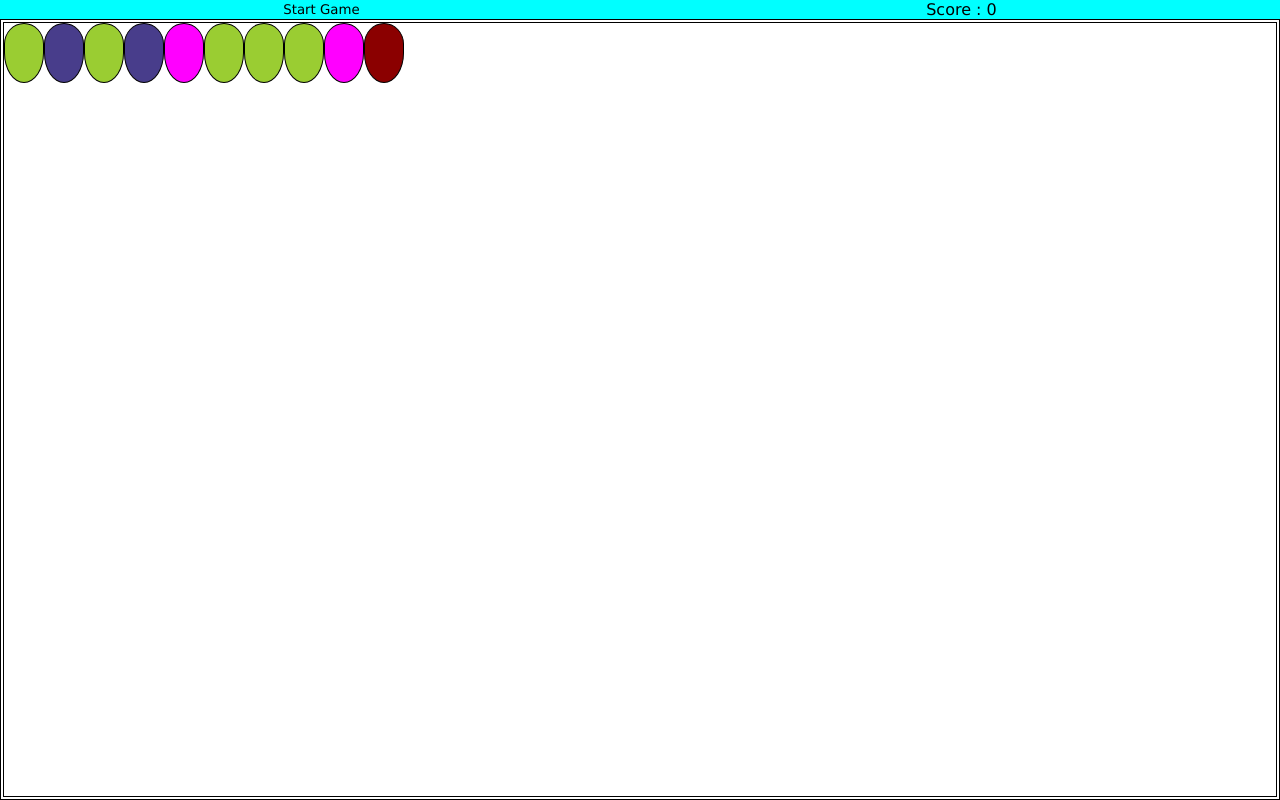
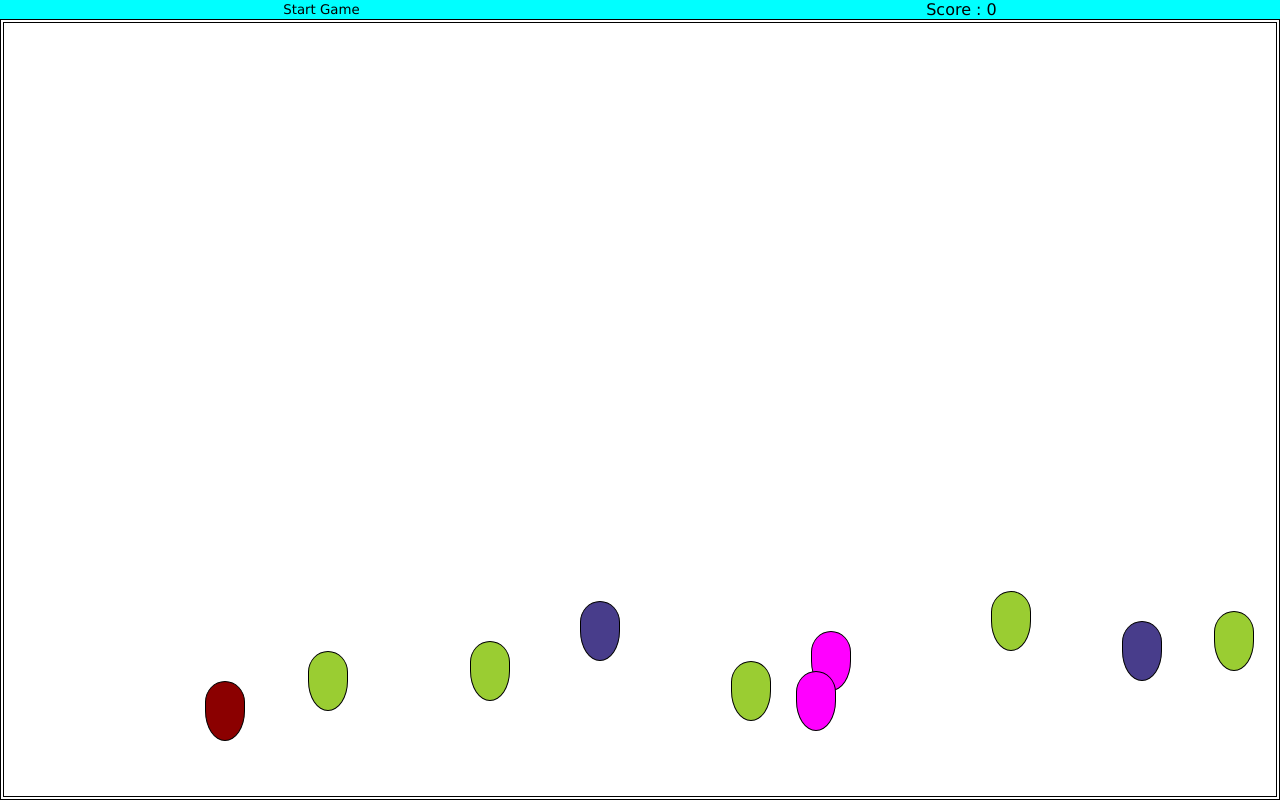
Before and after one commit to lostlang/balloons-game, a plain HTML site: page index.html in a window 1280 px wide. Both pictures are taken after a click on the button "Start Game". Drawn offline with Linux system fonts and the light colour scheme.

Commit message:
v1 Worked game "Pop Balloons"

```diff
--- a/main.css
+++ b/main.css
@@ -36,6 +36,7 @@ html, body {
     box-sizing: border-box;
     height:60px;
     width:40px;
+    position: absolute;
 }
 
 .red {
--- a/main.js
+++ b/main.js
@@ -1,10 +1,17 @@
-
 /*
     Additional
 */
 
+
 function get_random_int(max) {
     return Math.floor(Math.random() * max);
+};
+
+
+function get_start_balloon() {
+    var x_b = game.offsetHeight - balloon_size[0];
+    var y_b = get_random_int(game.offsetWidth - balloon_size[1]);
+    return [x_b, y_b];
 }
 
 
@@ -12,24 +19,50 @@ function get_random_int(max) {
     Game
 */
 
+
+var balloon = "balloon";
+var balloon_size = [60, 40];
+var spawner = setInterval(function() {}, 20000);
 var balloons_counter = 0;
-var balloon = "balloon";
-var ballons_in_game = 0;
-var spawner = setInterval(function() {}, 20000);
+var balloons_in_game = 0;
+var balloons_inters = [];
+var balloons_speed = 20;
 var max_balloons = 10;
 var time_to_spawn = 200;
 
 
+function set_default() {
+    balloons_counter = 0;
+    balloons_in_game = 0;
+    balloons_inters = [];
+    balloons_speed = 20;
+    max_balloons = 10;
+    time_to_spawn = 200;
+    score.textContent = 0;
+}
+
+
+function up_dificult() {
+    time_to_spawn--;
+    if (time_to_spawn % 10 == 0) {
+        max_balloons++;
+        balloons_speed--;
+    };
+
+}
+
+
 start_button.onclick = function() {
     start_game();
-}
+};
 
 
 function pop_balloon(event) {
     add_score(1);
     event.currentTarget.remove();
-    ballons_in_game--;
-    time_to_spawn--;
+    clearInterval(balloons_inters[parseInt(event.currentTarget.id.split("n")[1])])
+    balloons_in_game--;
+    up_dificult();
 };
 
 
@@ -52,12 +85,23 @@ function ballon_generator(){
     var new_balloon_id = balloon + balloons_counter;
     new_balloon.id = new_balloon_id;
     balloons_counter++;
-    ballons_in_game++;
+    balloons_in_game++;
 
     var new_balloon_color = collor_pallet[get_random_int(collor_pallet.length)];
     new_balloon.classList.add(new_balloon_color);
-    new_balloon.onclick = (event) => {pop_balloon(event)};
-    game.appendChild(new_balloon)
+    new_balloon.onclick = (event) => {pop_balloon(event);};
+
+    var n_xy = get_start_balloon();
+    new_balloon.style.top = n_xy[0] + "px";
+    new_balloon.style.left = n_xy[1] + "px";
+
+    game.appendChild(new_balloon);
+
+    var b_inter = setInterval(function() {
+        new_balloon.style.top = ((parseInt(new_balloon.style.top) || 1) - 1) + 'px';
+        if (parseInt(new_balloon.style.top) == 0) {stop_game()}
+    }, balloons_speed);
+    balloons_inters.push(b_inter);
 };
 
 
@@ -68,17 +112,24 @@ function ballon_generator(){
 
 function spawner_f() {
     clearInterval(spawner);
-    if (ballons_in_game < max_balloons) {ballon_generator();};
+    if (balloons_in_game < max_balloons) {ballon_generator();};
     spawner = setInterval(spawner_f, time_to_spawn);
-}
+};
 
 
 function start_game() {
+    stop_game();
+    set_default();
+    clearInterval(spawner);
+    spawner = setInterval(spawner_f, time_to_spawn);
+};
 
-    score.textContent = 0;
-    balloons_counter = 0;
 
-    clearInterval(spawner);
-
-    spawner = setInterval(spawner_f, time_to_spawn);
-}
+function stop_game(id_inter) {
+    while (game.firstChild) {
+        game.removeChild(game.firstChild);
+    };
+    balloons_inters.forEach(element => {
+        clearInterval(element);
+    });
+};
```
